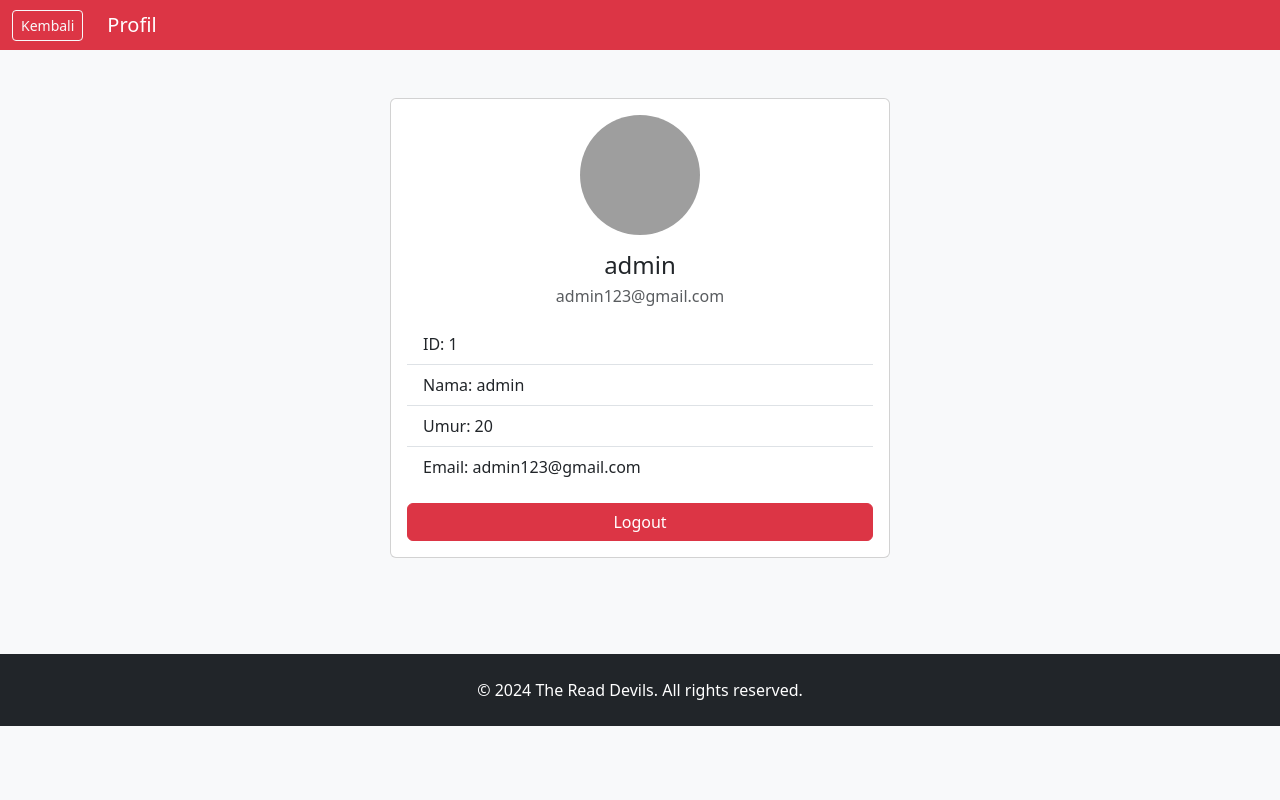
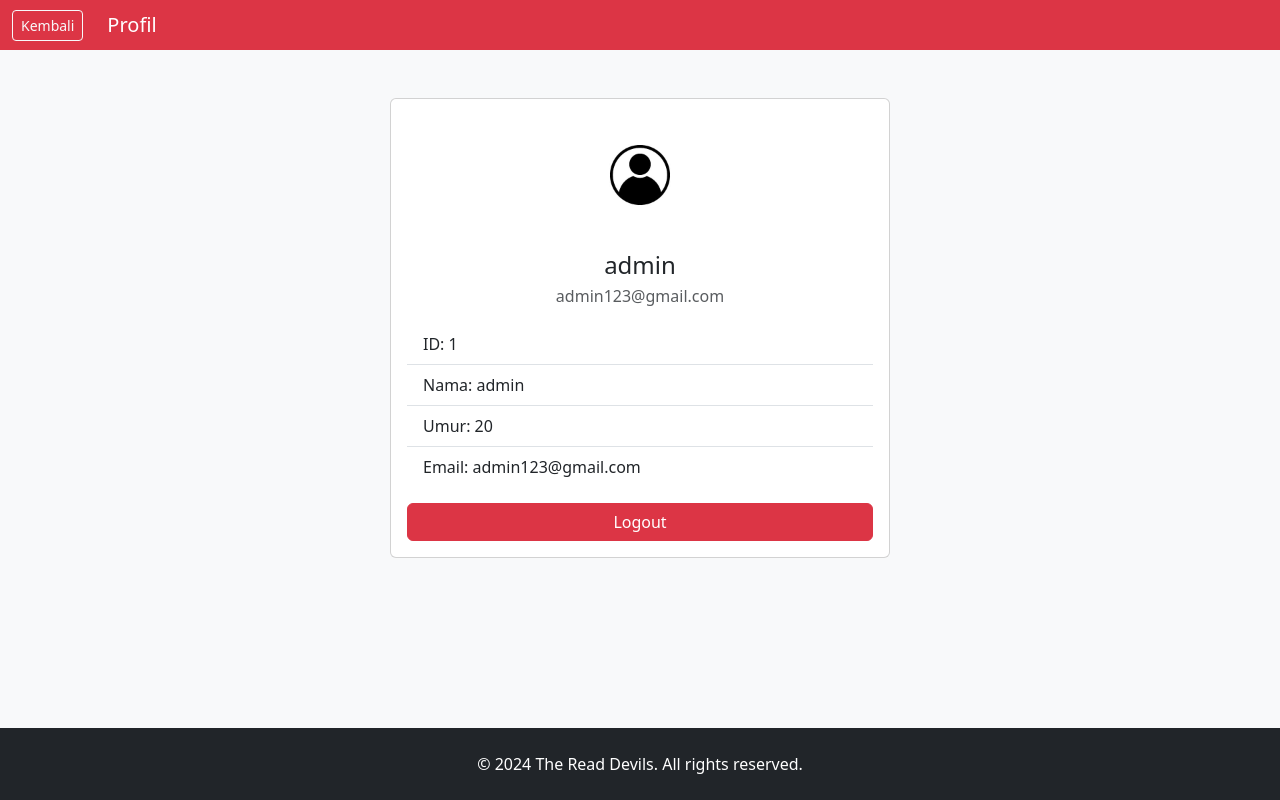
Before and after one commit to MassJakaa/projekprakpemweb, a PHP site: page /profil.php in a window 1280 px wide. Run offline with PHP 8.4, Linux system fonts and the light colour scheme; a user stored in the database is signed in; data comes from the database, SQL or seed files in the repository; grey boxes are pictures that could not be loaded.

Commit message:
profil.php ne lali di ganti mau

```diff
--- a/profil.php
+++ b/profil.php
@@ -21,7 +21,7 @@
   <title>Profil Saya</title>
   <link href="https://cdn.jsdelivr.net/npm/bootstrap@5.3.3/dist/css/bootstrap.min.css" rel="stylesheet">
 </head>
-<body class="bg-body-tertiary">
+<body class="bg-light d-flex flex-column" style="min-height: 100vh;">
 
 <nav class="navbar navbar-dark bg-danger">
     <div class="container-fluid justify-content-start gap-4">
@@ -33,7 +33,7 @@
 <div class="container py-5">
   <div class="card mx-auto" style="max-width: 500px;">
     <div class="card-body text-center">
-      <img src="https://github.com/mdo.png" alt="Avatar" class="rounded-circle mb-3" width="120" height="120">
+      <img src="gambar/profil.jpg" alt="Avatar" class="rounded-circle mb-3" width="120" height="120">
       <h4 class="card-title mb-1"><?= htmlspecialchars($user['username']); ?></h4>
       <p class="text-muted mb-3"><?= htmlspecialchars($user['email']); ?></p>
 
@@ -51,7 +51,7 @@
   </div>
 </div>
 
-<footer class="bg-dark text-white text-center py-4 mt-5">
+<footer class="bg-dark text-white text-center py-4 mt-auto">
     <p class="mb-0">&copy; 2024 The Read Devils. All rights reserved.</p>
 </footer>
 
```
